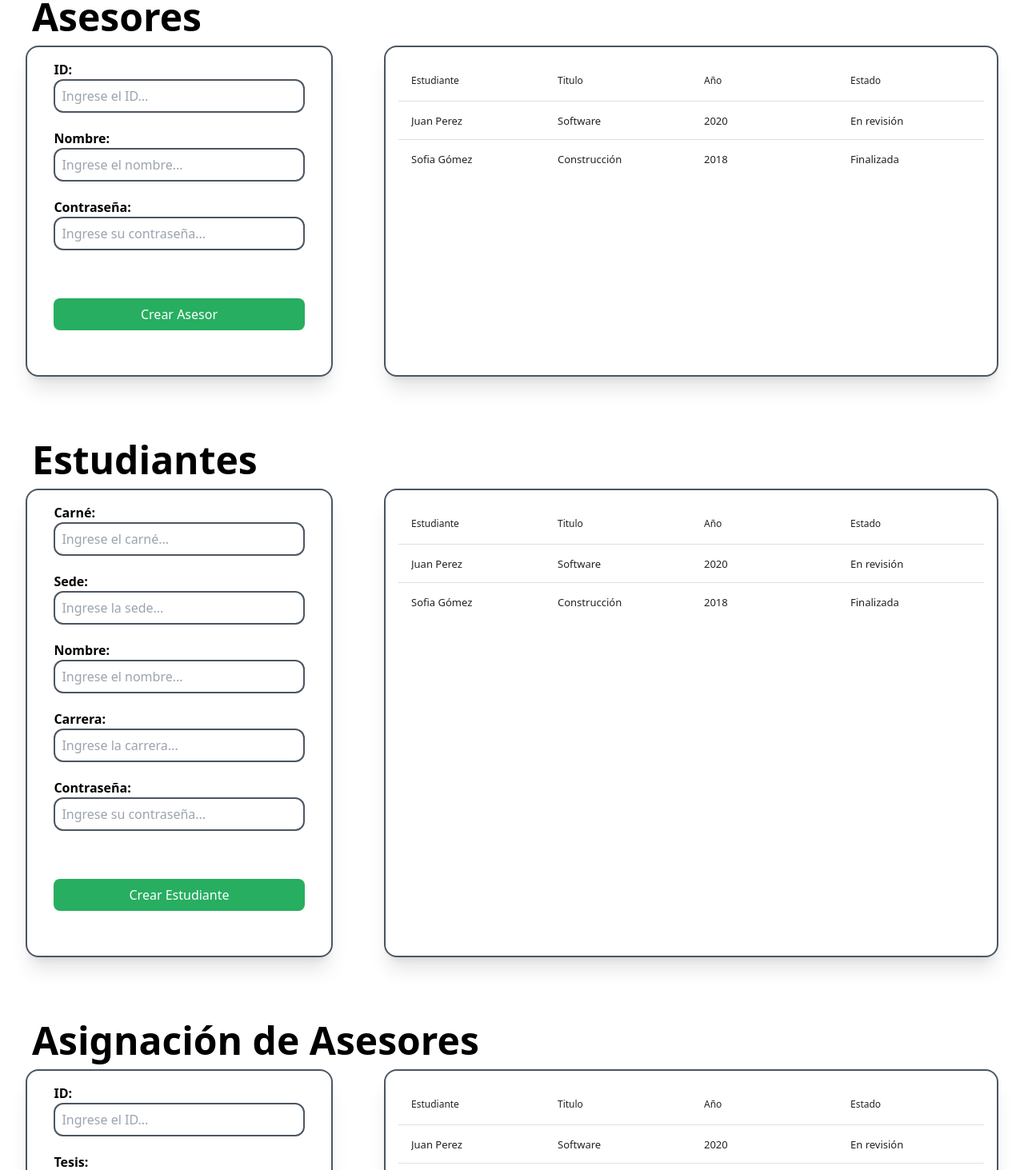
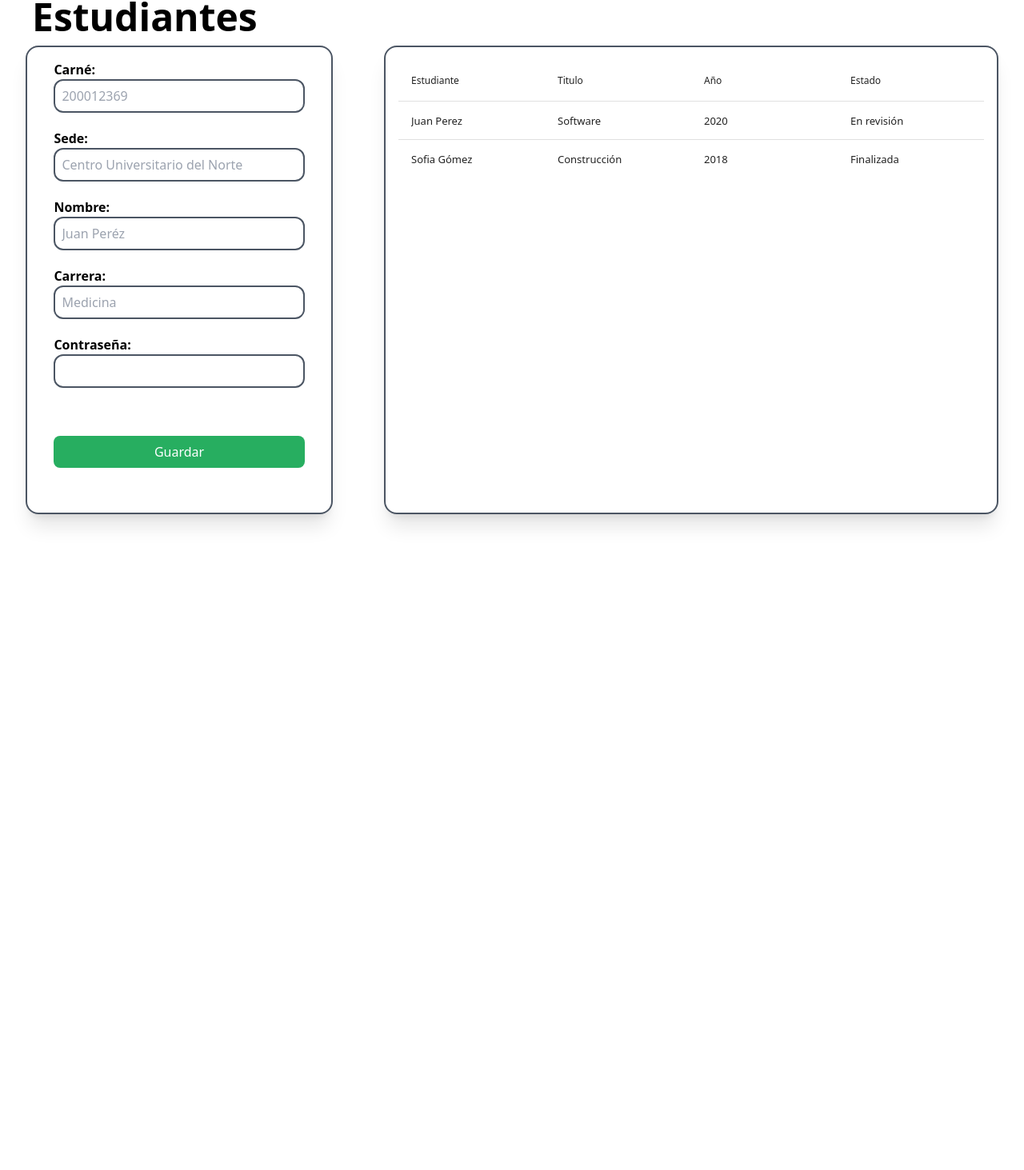
Before and after one commit to Jaguz78/Tesis, a React (Vite) app in the folder client/: page /usuarios in a window 1280 px wide. Shown: the part 119-1582 px from the top of the page at 80% size. After the commit the page ends 842 px from the top, so only its background shows below. Built offline with nearby package versions, Linux system fonts and the light colour scheme.

Commit message:
form para estudiantes

```diff
--- a/client/package.json
+++ b/client/package.json
@@ -10,6 +10,7 @@
     "preview": "vite preview"
   },
   "dependencies": {
+    "formik": "^2.4.6",
     "react": "^18.2.0",
     "react-data-table-component": "^7.6.2",
     "react-dom": "^18.2.0",
--- /dev/null
+++ b/client/src/components/TaskForm1.jsx
@@ -0,0 +1,75 @@
+import React from 'react'
+import {Form, Formik} from "formik"
+
+export default function TaskForm(elementos) {
+  return (
+    <Formik
+            initialValues={{
+                carné: "",
+                sede:"",
+                nombre:"",
+                carrera:"",
+                contraseña:""
+            }}
+            onSubmit={(values)=>{
+                console.log(values)
+            }}
+        >
+            {({handleChange, handleSubmit}) =>(
+                <Form onSubmit={handleSubmit} className='w-[90%] m-auto block '>
+                    <div className='mb-5'>
+                        <label className='font-bold'>Carné: </label>
+                        <input
+                        className='w-[100%] block h-full border-2 border-gray-600 rounded-xl p-2 '
+                        type='text'
+                        name='carné'
+                        placeholder='200012369'
+                        onChange={handleChange}
+                        />
+                    </div>
+                    <div className='mb-5'>
+                        <label className='font-bold'>Sede: </label>
+                        <input
+                        className='w-[100%] block h-full border-2 border-gray-600 rounded-xl p-2 '
+                        type='text'
+                        name='sede'
+                        placeholder='Centro Universitario del Norte'
+                        onChange={handleChange}
+                        />
+                    </div>
+                    <div className='mb-5'>
+                        <label className='font-bold'>Nombre: </label>
+                        <input
+                        className='w-[100%] block h-full border-2 border-gray-600 rounded-xl p-2 '
+                        type='text'
+                        name='nombre'
+                        placeholder='Juan Peréz'
+                        onChange={handleChange}
+                        />
+                    </div>
+                    <div className='mb-5'>
+                        <label className='font-bold'>Carrera: </label>
+                        <input
+                        className='w-[100%] block h-full border-2 border-gray-600 rounded-xl p-2 '
+                        type='text'
+                        name='carrera'
+                        placeholder='Medicina'
+                        onChange={handleChange}
+                        />
+                    </div>
+                    <div className='mb-5'>
+                        <label className='font-bold'>Contraseña: </label>
+                        <input
+                        className='w-[100%] block h-full border-2 border-gray-600 rounded-xl p-2 '
+                        type='password'
+                        name='contraseña'
+                        onChange={handleChange}
+                        />
+                    </div>
+
+                    <button type="Submit" className='mb-10 mt-10 w-[100%] p-2 bg-my-green text-white rounded-lg '>Guardar</button>
+                </Form>
+            )}
+        </Formik>
+    )
+}
--- a/client/src/pages/Usuarios.jsx
+++ b/client/src/pages/Usuarios.jsx
@@ -1,6 +1,6 @@
 import H2 from "../components/H2"
-import InputField from "../components/InputField"
 import Tabla from "../components/Tabla"
+import TaskForm from "../components/TaskForm1"
 
 export default function Usuarios() {
   const headers = [
@@ -44,59 +44,14 @@ export default function Usuarios() {
     }
   ]
 
-
   return (
     <>
-    <div className="mt-10 mb-20">
-      <H2 name={'Asesores'} />
-      <div className="flex justify-between ">
-        <div className=' mx-auto w-[30%] border-2 border-gray-600 rounded-2xl p-4 shadow-xl'>
-        <form className='w-[90%] m-auto block '>
-          <InputField id={'id'} type={'number'} name={'ID'} placeholder={'Ingrese el ID...'} margin={'mb-5'}/>
-          <InputField id={'nombre'} type={'text'} name={'Nombre'} placeholder={'Ingrese el nombre...'} margin={'mb-5'}/>
-          <InputField id={'contraseña'} type={'password'} name={'Contraseña'} placeholder={'Ingrese su contraseña...'} margin={'mb-5'}/>
-          <button
-          className='mb-10 mt-10 w-[100%] p-2 bg-my-green text-white rounded-lg '>Crear Asesor</button>
-        </form>
-        </div>
-        <div className=" mx-auto w-[60%]">
-          <Tabla headers={headers} data={data}></Tabla>
-        </div>
-      </div>
-    </div>
 
-    <div className="mb-20" >
+    <div className="mb-20 mt-10" >
       <H2 name={'Estudiantes'} />
       <div className="flex justify-between ">
         <div className=' mx-auto w-[30%] border-2 border-gray-600 rounded-2xl p-4 shadow-xl'>
-        <form className='w-[90%] m-auto block '>
-          <InputField id={'carné'} type={'number'} name={'Carné'} placeholder={'Ingrese el carné...'} margin={'mb-5'}/>
-          <InputField id={'sede'} type={'text'} name={'Sede'} placeholder={'Ingrese la sede...'} margin={'mb-5'}/>
-          <InputField id={'nombre'} type={'text'} name={'Nombre'} placeholder={'Ingrese el nombre...'} margin={'mb-5'}/>
-          <InputField id={'carrera'} type={'text'} name={'Carrera'} placeholder={'Ingrese la carrera...'} margin={'mb-5'}/>
-          <InputField id={'contraseña'} type={'password'} name={'Contraseña'} placeholder={'Ingrese su contraseña...'} margin={'mb-5'}/>
-          <button
-          className='mb-10 mt-10 w-[100%] p-2 bg-my-green text-white rounded-lg '>Crear Estudiante</button>
-        </form>
-        </div>
-        <div className=" mx-auto w-[60%]">
-          <Tabla headers={headers} data={data}></Tabla>
-        </div>
-      </div>
-    </div>
-
-    <div className="mb-20" >
-      <H2 name={'Asignación de Asesores'} />
-      <div className="flex justify-between ">
-        <div className=' mx-auto w-[30%] border-2 border-gray-600 rounded-2xl p-4 shadow-xl'>
-        <form className='w-[90%] m-auto block '>
-          <InputField id={'id'} type={'number'} name={'ID'} placeholder={'Ingrese el ID...'} margin={'mb-5'}/>
-
-          <InputField id={'tesis'} type={'number'} name={'Tesis'} placeholder={'Ingrese la tesis...'} margin={'mb-5'}/>
-
-          <button
-          className='mb-10 mt-10 w-[100%] p-2 bg-my-green text-white rounded-lg '>Asignar</button>
-        </form>
+        <TaskForm></TaskForm>
         </div>
         <div className=" mx-auto w-[60%]">
           <Tabla headers={headers} data={data}></Tabla>
```
Also changed, not shown: 1 other file (tests, documents, lock files or other folders).
